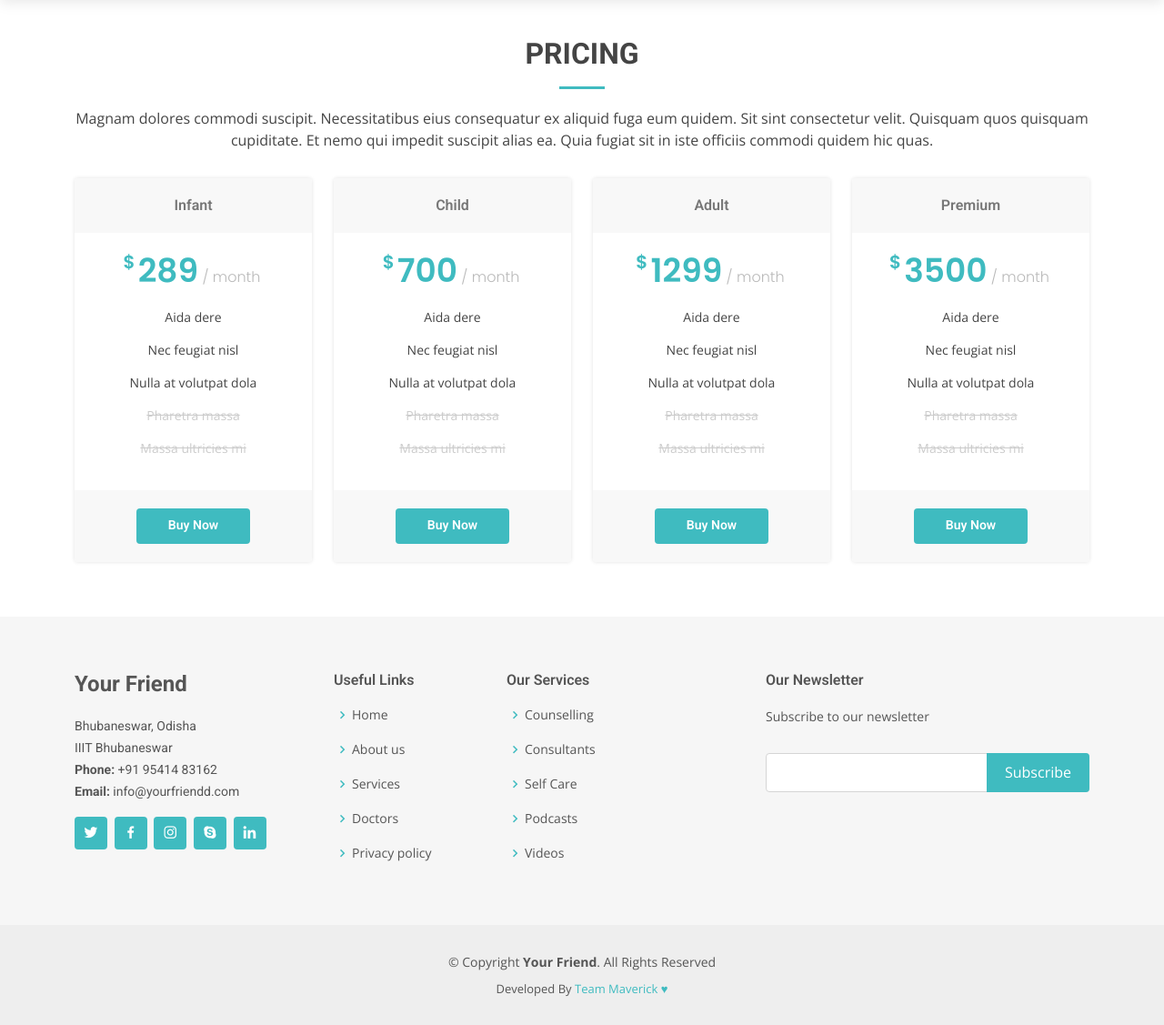
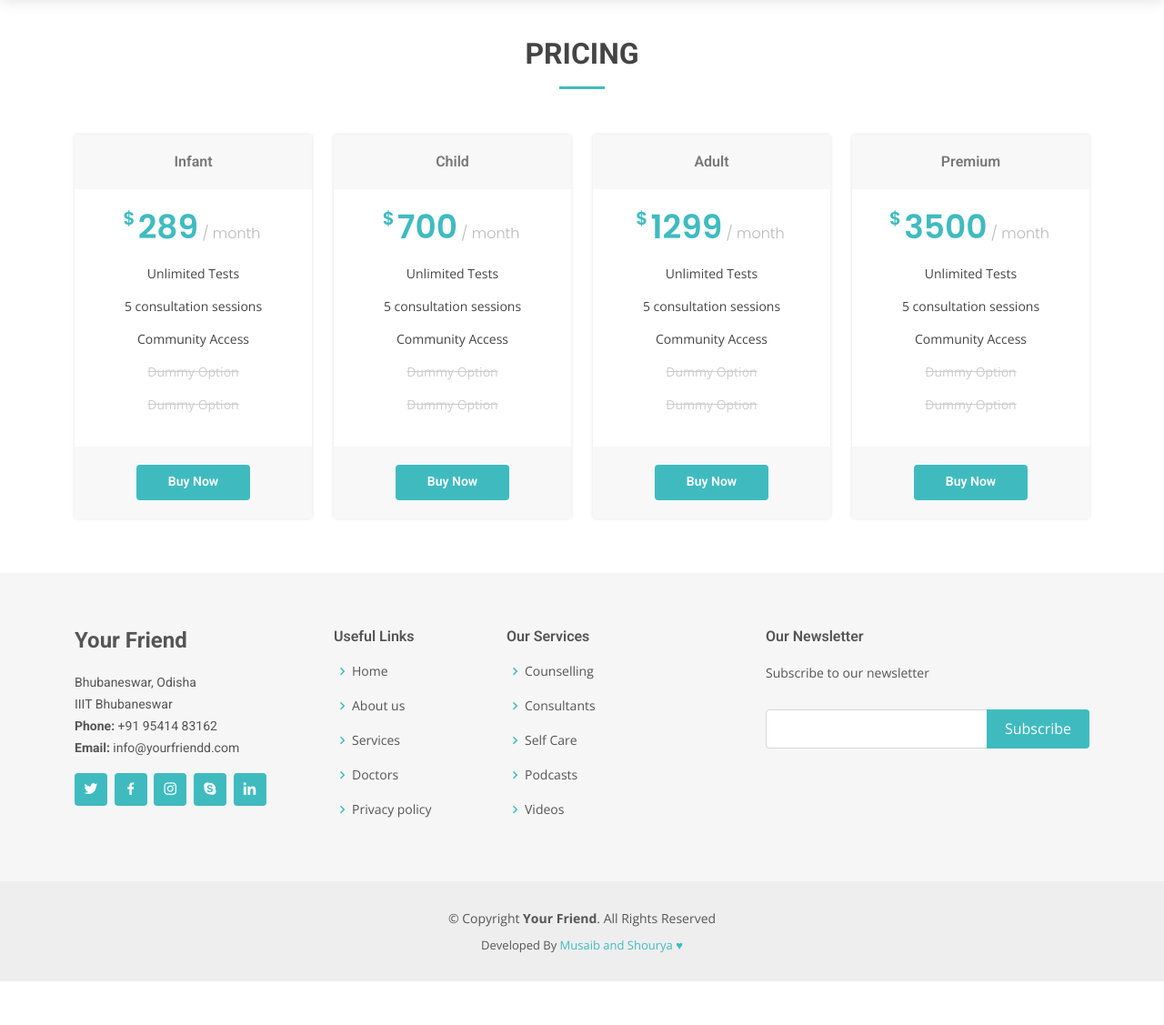
Before and after one commit to musaib-js/yourfriendd_nirman2.0, a Django app: page /auth/selectsubscription/ in a window 1280 px wide. Shown: the part 80-1207 px from the top of the page at 91% size. After the commit the page ends 1159 px from the top, so only its background shows below. Run offline with Django 3.2, Linux system fonts and the light colour scheme; a user stored in the database is signed in; data comes from the database, SQL or seed files in the repository; both versions use the stored data as it was after the commit; some libraries are stand-ins or nearby versions.

Commit message:
questionnare commit

```diff
--- a/accounts/models.py
+++ b/accounts/models.py
@@ -14,6 +14,12 @@ class Patient(models.Model):
     name = models.CharField(max_length = 350, default = "patient")
     age = models.IntegerField(default = 00)
     gender = models.CharField(max_length=6, default = "not-specfied")
+    marital_status = models.CharField(max_length=6, default = "not-specfied")
+    country = models.CharField(max_length=6, default = "not-specfied")
+    state = models.CharField(max_length=50, default = "not-specfied")
+    employment_status = models.CharField(max_length=50, default = "not-specfied")
+    job_type = models.CharField(max_length=50, default = "not-specfied")
+    employment_type = models.CharField(max_length=50, default = "not-specfied")
     history = models.CharField(max_length = 500, default = "None")
 
     def __str__(self):
--- a/accounts/views.py
+++ b/accounts/views.py
@@ -36,8 +36,14 @@ def createProfile(request):
         name = request.POST['name']
         gender = request.POST['gender']
         age = request.POST['age']
+        marital_status = request.POST['maritalstatus']
+        country = request.POST['country']
+        state = request.POST['state']
+        employment_status = request.POST['employmentstatus']
+        job_type = request.POST['jobtype']
+        employment_type = request.POST['employmenttype']
         history = request.POST['history']
-        newProfile = Patient.objects.create(user = request.user, name = name, gender = gender, age =  age, history = history)
+        newProfile = Patient.objects.create(user = request.user, name = name, gender = gender, age =  age, marital_status = marital_status, country  =country, state = state, employment_status = employment_status, job_type = job_type, employment_type = employment_type, history = history)
         newProfile.save()
         messages.success(request, "Your Profile Has Been Created Successfully")
         return redirect('/auth/selectsubscription')
--- a/templates/base.html
+++ b/templates/base.html
@@ -131,7 +131,7 @@
       &copy; Copyright <strong><span>Your Friend</span></strong>. All Rights Reserved
     </div>
     <div class="credits">
-      Developed By <a href="https://instagram.com/">Team Maverick &hearts;</a>
+      Developed By <a href="https://instagram.com/">Musaib and Shourya &hearts;</a>
     </div>
   </div>
 </footer><!-- End Footer -->
--- a/templates/subscriptions.html
+++ b/templates/subscriptions.html
@@ -10,22 +10,19 @@
 
     <div class="section-title">
       <h2>Pricing</h2>
-      <p>Magnam dolores commodi suscipit. Necessitatibus eius consequatur ex aliquid fuga eum quidem. Sit sint consectetur velit. Quisquam quos quisquam cupiditate. Et nemo qui impedit suscipit alias ea. Quia fugiat sit in iste officiis commodi quidem hic quas.</p>
     </div>
-
     <div class="row">
-
         {% for i in subscription %}
       <div class="col-lg-3 col-md-6">
         <div class="box" data-aos="fade-up" data-aos-delay="100">
           <h3>{{i.name}}</h3>
         <h4><sup>$</sup>{{i.amount}}<span> / month</span></h4>
           <ul>
-            <li>Aida dere</li>
-            <li>Nec feugiat nisl</li>
-            <li>Nulla at volutpat dola</li>
-            <li class="na">Pharetra massa</li>
-            <li class="na">Massa ultricies mi</li>
+            <li>Unlimited Tests</li>
+            <li>5 consultation sessions</li>
+            <li>Community Access</li>
+            <li class="na">Dummy Option</li>
+            <li class="na">Dummy Option</li>
           </ul>
           <div class="btn-wrap">
             <a href="/auth/selectsubscription/{{i.pk}}" class="btn-buy">Buy Now</a>
@@ -33,61 +30,7 @@
         </div>
     </div>
     {% endfor %}
-
-      {% comment %} <div class="col-lg-3 col-md-6 mt-4 mt-md-0">
-        <div class="box featured" data-aos="fade-up" data-aos-delay="200">
-          <h3>Business</h3>
-          <h4><sup>$</sup>19<span> / month</span></h4>
-          <ul>
-            <li>Aida dere</li>
-            <li>Nec feugiat nisl</li>
-            <li>Nulla at volutpat dola</li>
-            <li>Pharetra massa</li>
-            <li class="na">Massa ultricies mi</li>
-          </ul>
-          <div class="btn-wrap">
-            <a href="#" class="btn-buy">Buy Now</a>
-          </div>
-        </div>
-      </div>
-
-      <div class="col-lg-3 col-md-6 mt-4 mt-lg-0">
-        <div class="box" data-aos="fade-up" data-aos-delay="300">
-          <h3>Developer</h3>
-          <h4><sup>$</sup>29<span> / month</span></h4>
-          <ul>
-            <li>Aida dere</li>
-            <li>Nec feugiat nisl</li>
-            <li>Nulla at volutpat dola</li>
-            <li>Pharetra massa</li>
-            <li>Massa ultricies mi</li>
-          </ul>
-          <div class="btn-wrap">
-            <a href="#" class="btn-buy">Buy Now</a>
-          </div>
-        </div>
-      </div>
-
-      <div class="col-lg-3 col-md-6 mt-4 mt-lg-0">
-        <div class="box" data-aos="fade-up" data-aos-delay="400">
-          <span class="advanced">Advanced</span>
-          <h3>Ultimate</h3>
-          <h4><sup>$</sup>49<span> / month</span></h4>
-          <ul>
-            <li>Aida dere</li>
-            <li>Nec feugiat nisl</li>
-            <li>Nulla at volutpat dola</li>
-            <li>Pharetra massa</li>
-            <li>Massa ultricies mi</li>
-          </ul>
-          <div class="btn-wrap">
-            <a href="#" class="btn-buy">Buy Now</a>
-          </div>
-        </div>
-      </div> {% endcomment %}
-
     </div>
-
   </div>
 </section><!-- End Pricing Section -->
 {% endblock %}
```
Also changed, not shown: templates/patientprofile.html (+43 -0 lines), accounts/migrations/0008_patient_country_patient_employment_status_and_more.py (added), db.sqlite3.
